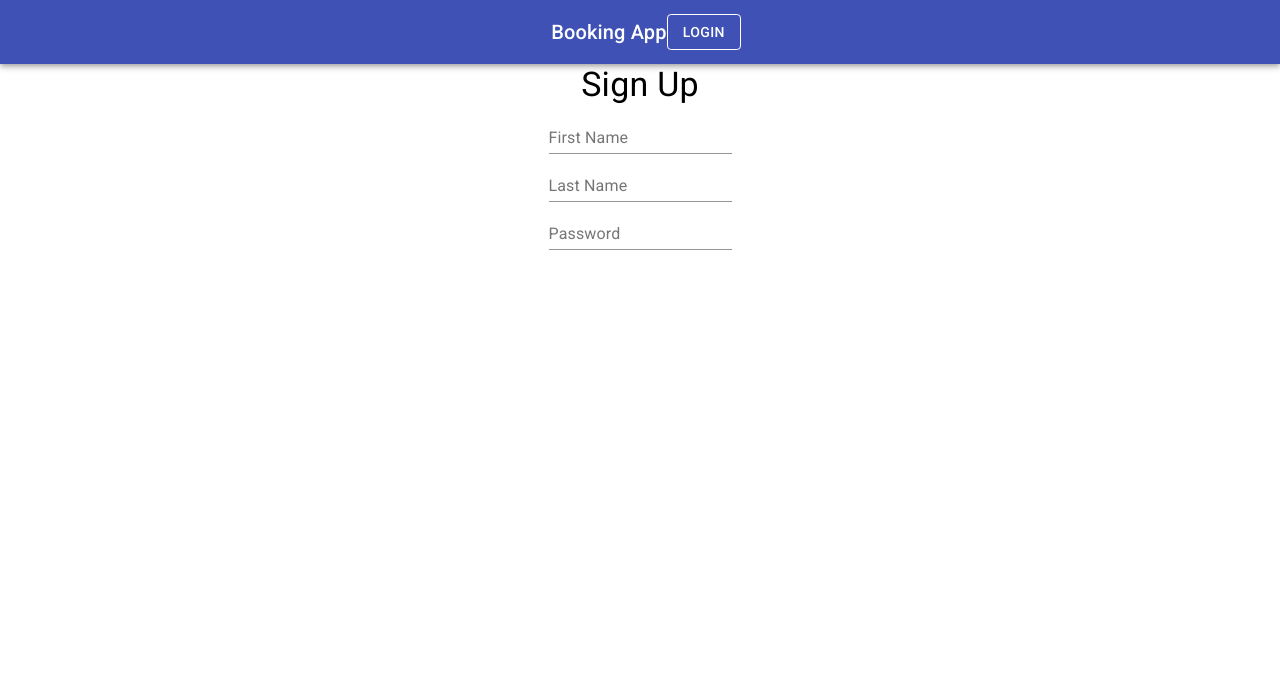
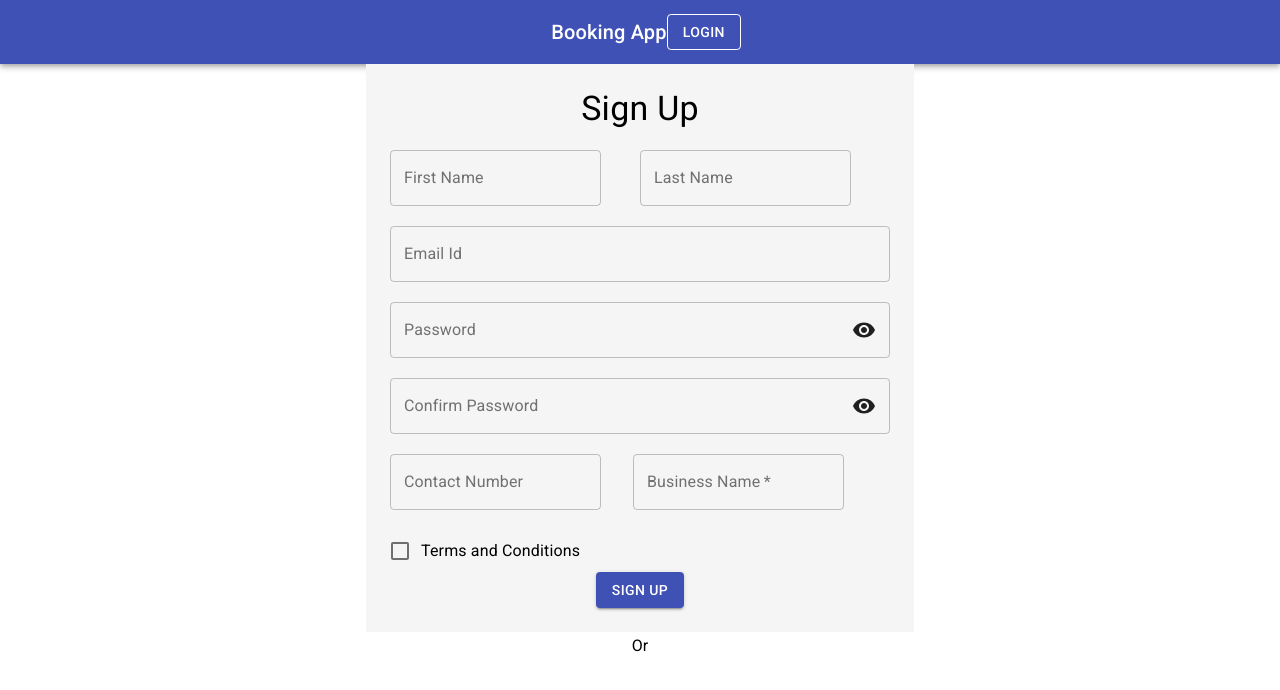
Before and after one commit to Pareen-Kunia/bookingapp, a React (Create React App) app in the folder bookingapp/: page /signup in a window 1280 px wide. Shown: the top 690 px of the page. Built offline with nearby package versions, Linux system fonts and the light colour scheme.

Commit message:
Sign Up page done

```diff
--- a/bookingapp/src/SignUp.js
+++ b/bookingapp/src/SignUp.js
@@ -1,5 +1,9 @@
-import { InputAdornment, Container, Typography, AppBar, Toolbar, IconButton, Button, withStyles, TextField } from '@material-ui/core';
+import { Grid,Box,InputAdornment, Typography, AppBar, Toolbar, IconButton, Button, withStyles, TextField, FormControlLabel, Checkbox } from '@material-ui/core';
 import { PropTypes } from 'prop-types'
+import VisibilityIcon from '@material-ui/icons/Visibility';
+import GoogleIcon from '@material-ui/icons';
+import boxShadow from '@material-ui/system'
+import { ThemeProvider, createTheme } from '@material-ui/core/styles';
 const styles = {
     root: {
       flexGrow: 1,
@@ -9,13 +13,58 @@ const styles = {
     },
     login : {
         justify : 'right',
-    }
+    },
+    forms: {
+        display: "flex",
+        justifyContent: "left",
+        alignItems: "left",
+        flexDirection: "column",
+    },
+    box: {
+        width: 500,
+        alignItems: 'center',
+        justifyContent: 'center',
+        backgroundColor: '#F5F5F5',
+        borderColor: 'red',
+        border: '1',
+    },
+    txt: {
+        margin: '5',
+    },
   };
 
+function TermsAndCond() {
+    return (
+        <FormControlLabel
+        control={<Checkbox
+        inputProps={{
+            'aria-label': 'secondary checkbox'
+        }}
+        /> }
+        label="Terms and Conditions"
+        />
+    )
+}
+
+const theme = createTheme({
+    typography: {
+        h4: {
+        fontWeight: 500,
+    },
+    subtitle1: {
+        fontWeight: 300,
+        fontSize: 30,
+    },
+},
+});
 
 function SignUp(props) {
     const { classes } = props;
     return (
+        <div>
+        <Grid container direction={'row'}>
+        </Grid>
+
         <form>
         <div className={classes.root}>
         <AppBar position="static" className={classes.appbar}>
@@ -24,33 +73,75 @@ function SignUp(props) {
             <Typography variant="h6" align="center">
                 Booking App
             </Typography>
-            <Button color="inherit" variant="outlined" className={classes.login}>Login</Button>
+            <Button color="inherit" variant="outlined" className={classes.login} align="right">Login</Button>
         </Toolbar>
     </AppBar>
     </div>
+    <Box className={classes.box} m="auto" p={3} sx={{ boxShadow: 5}}>
     <Typography variant="h4" align = "center">
         Sign Up
-    </Typography>
-    <Container fixed align='center' color="red">
-    <TextField id="standard-basic" label="First Name" /><br />
-    <TextField id="standard-basic" label="Last Name" /> <br />
+    </Typography> <br />
+    <form className={classes.forms}>
+
+    <Grid container direction={'row'}>
+    <Grid item xl={6} md={6} sm={12} xs={12}>
+    <TextField id="standard-basic" label="First Name" variant="outlined"/>
+    </Grid>
+    <Grid item xl={6} md={6} sm={12} xs={12}>
+    <TextField id="standard-basic" label="Last Name" variant="outlined"/>
+    </Grid>
+    </Grid>
+    <br />
+    <TextField label="Email Id" type="email" variant="outlined" fullWidth/> <br />
     <TextField
           id="standard-adornment-password"
           label="Password"
           type="password"
-          autoComplete="current-password"
-          endAdornment={
-              <InputAdornment position="end">
-                <IconButton
-                  aria-label="toggle password visibility"
-                >
-                </IconButton>
+          variant="outlined"
+          InputProps={{
+              endAdornment: (
+                <InputAdornment position="end">
+                <VisibilityIcon />
               </InputAdornment>
-            }
-        />
+              ),
+          }}
+        /> <br />
+        <TextField
+        variant='outlined'
+          id="standard-adornment-password"
+          label="Confirm Password"
+          type="password"
+          InputProps={{
+              endAdornment: (
+                <InputAdornment position="end">
+                <VisibilityIcon />
+              </InputAdornment>
+              ),
+          }}
+        /> <br />
+        <Grid container direction = {'row'} spacing={4}>
+        <Grid item>
+        <TextField label="Contact Number" variant='outlined' inputProps={{ inputMode: 'numeric', pattern: '[0-9]*' }} />
+        </Grid>
+        <Grid item>
+        <TextField id="standard-basic" label="Business Name" variant="outlined" required/>
+        </Grid>
+        </Grid>
+        <br />
+        <TermsAndCond />
+        <div align="center">
+            <Button type="submit" variant="contained" color="primary">
+                Sign Up
+            </Button>
+        </div>
 
-    </Container>
+        </form>
+        </Box>
     </form>
+    <Typography variant="subtitle1" align="center">
+        Or
+    </Typography>
+    </div>
     )
 }
 SignUp.propTypes = {
```
